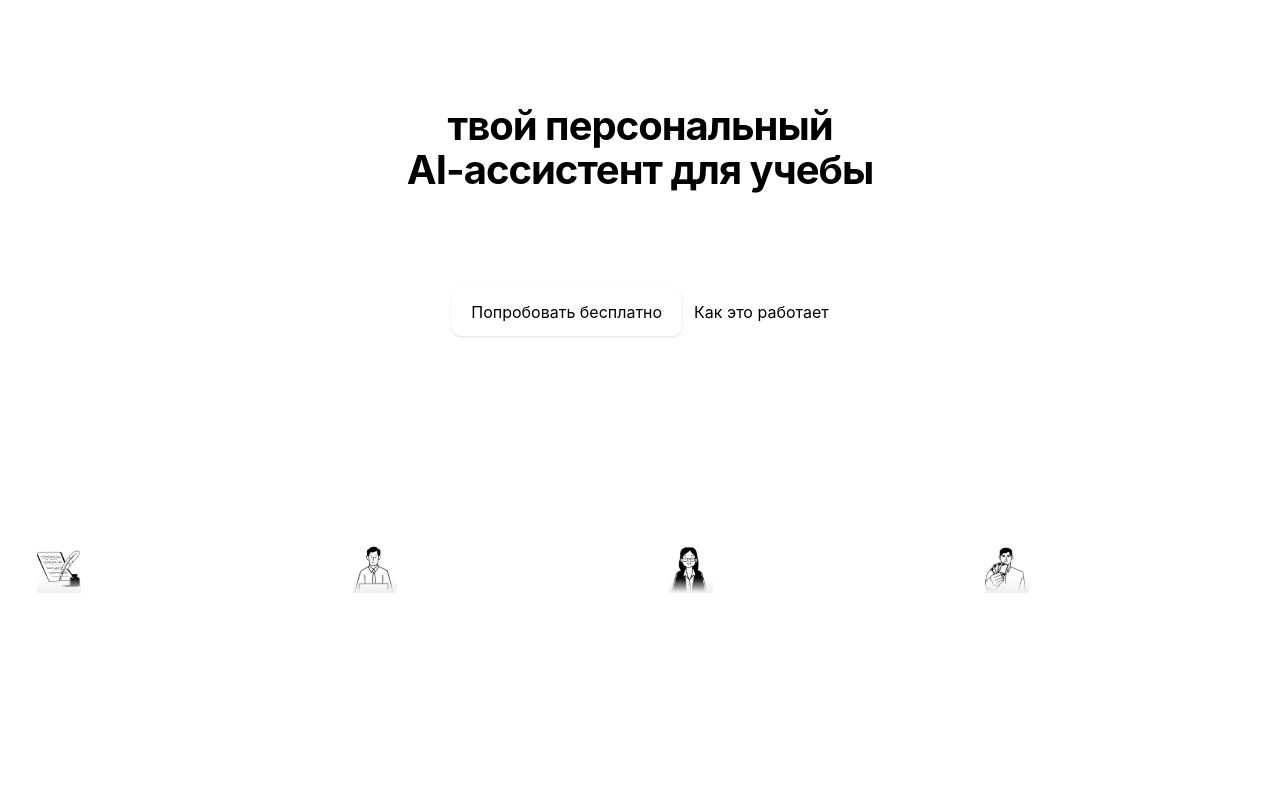
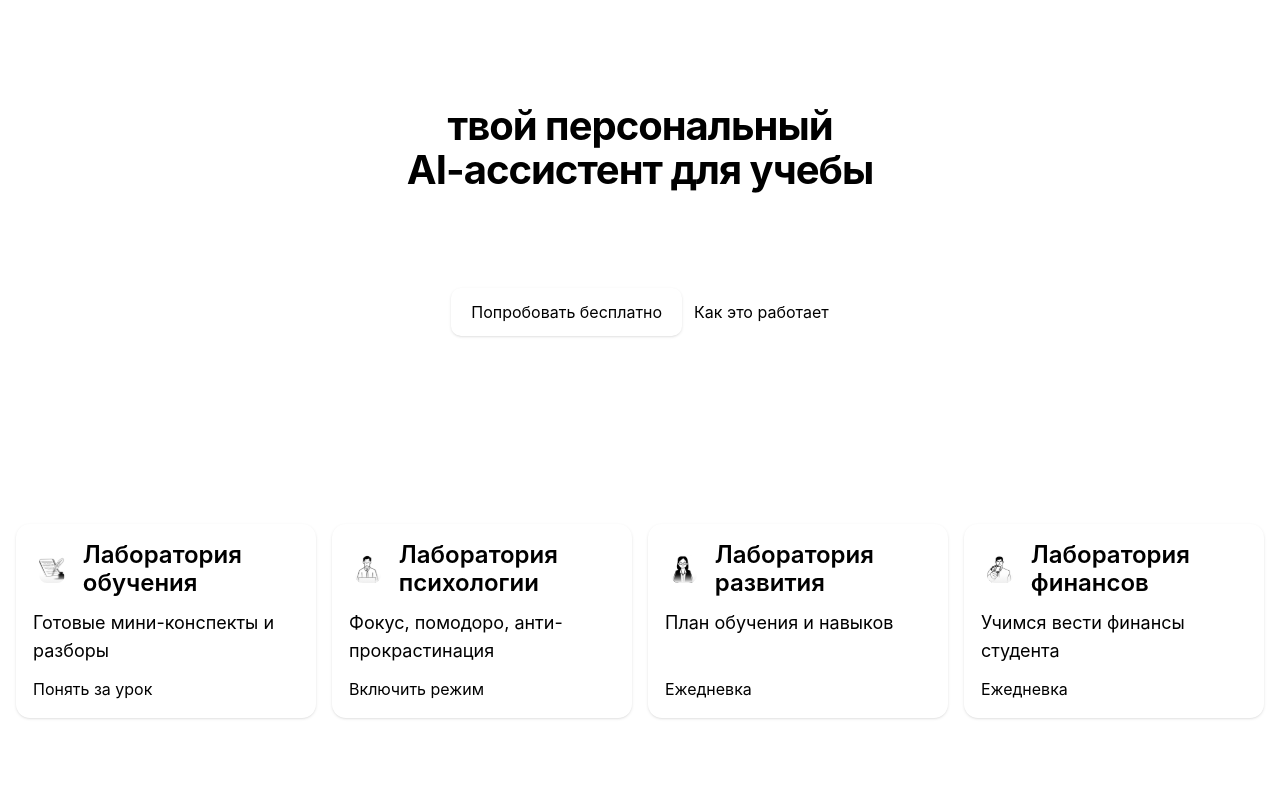
Before and after one commit to SViaTLanA7/atlabs-front, a Next.js app: page / in a window 1280 px wide. Shown: the top 800 px of the page. Built offline with nearby package versions, Linux system fonts and the light colour scheme.

Commit message:
fix(ui): add desc/icon/cta to LabCard props and markup

```diff
--- a/src/components/LabCard.tsx
+++ b/src/components/LabCard.tsx
@@ -1,28 +1,50 @@
 // src/components/LabCard.tsx
-import Image from "next/image";
 
-type LabCardProps = {
-    icon: string;
+import Link from "next/link";
+import clsx from "clsx";
+
+export type LabCardProps = {
     title: string;
-    caption: string;
-    cta?: string;
+    desc: string;
+    icon: string;        // путь к иконке из /public (например: "/atlabs/lab-1.svg")
+    cta?: string;        // текст кнопки
+    href?: string;       // ссылка кнопки
+    className?: string;
 };
 
-export default function LabCard({ icon, title, caption, cta }: LabCardProps) {
+export default function LabCard({
+                                    title,
+                                    desc,
+                                    icon,
+                                    cta = "Подробнее",
+                                    href = "#",
+                                    className,
+                                }: LabCardProps) {
     return (
-        <div className="rounded-2xl border border-white/15 bg-white/6 backdrop-blur p-4 md:p-5">
+        <article
+            className={clsx(
+                "card p-4 flex flex-col gap-3 border border-white/10",
+                className
+            )}
+        >
             <div className="flex items-center gap-3">
-                <Image src={icon} alt="" width={44} height={44} />
-                <div>
-                    <div className="font-semibold text-white">{title}</div>
-                    <div className="text-xs text-white/70">{caption}</div>
-                </div>
+                {/* Используем <img>, чтобы не требовать width/height как у next/image */}
+                <img
+                    src={icon}
+                    alt=""
+                    className="h-10 w-10 rounded-lg bg-white/70 p-1.5"
+                    loading="lazy"
+                />
+                <h3 className="text-[16px] font-semibold">{title}</h3>
             </div>
-            {cta && (
-                <button className="mt-4 inline-flex rounded-xl bg-white/10 px-4 py-2 text-sm text-white hover:bg-white/15 transition">
+
+            <p className="text-[14px] text-[var(--muted)]">{desc}</p>
+
+            <div className="mt-auto">
+                <Link href={href} className="btn btn-secondary">
                     {cta}
-                </button>
-            )}
-        </div>
+                </Link>
+            </div>
+        </article>
     );
 }
```
